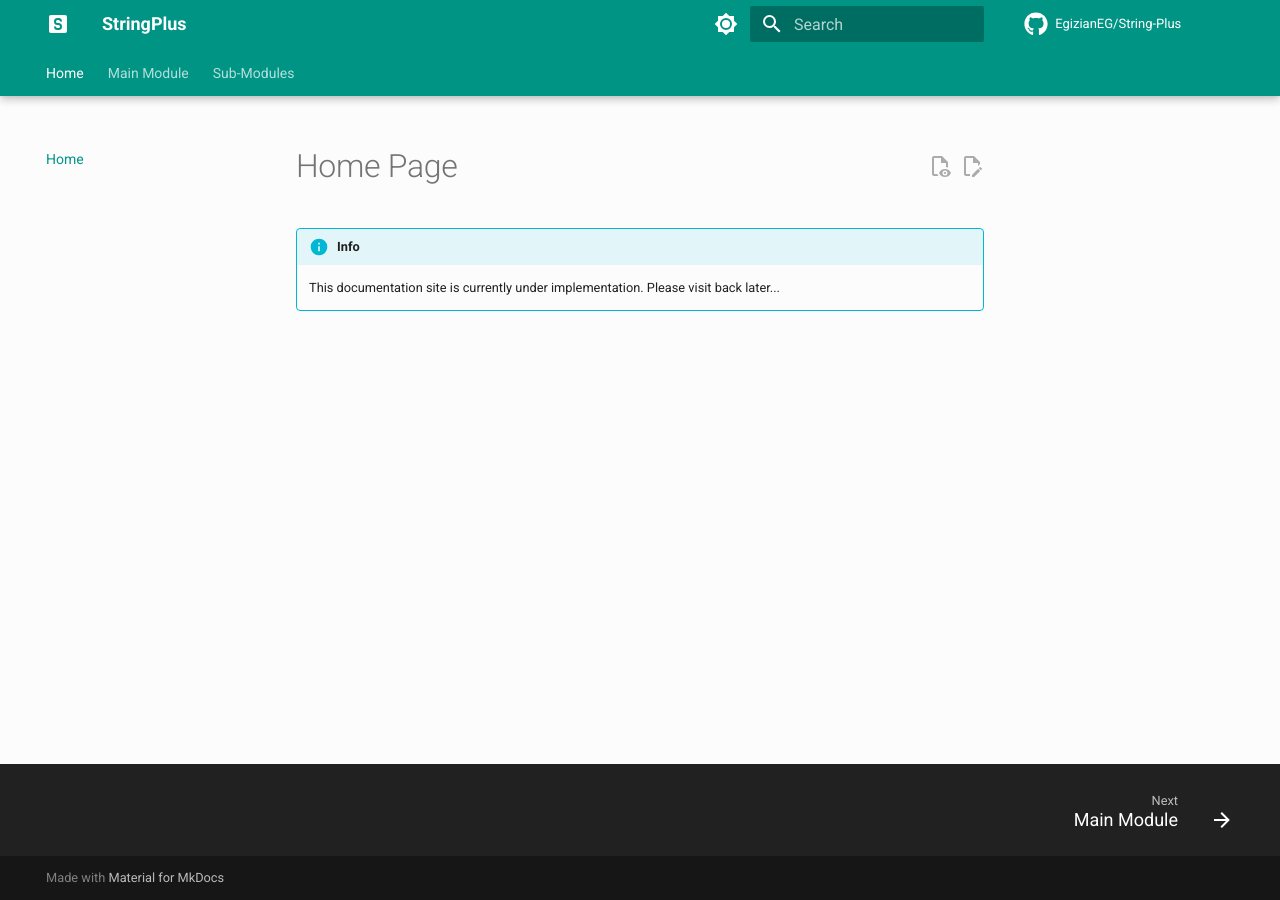
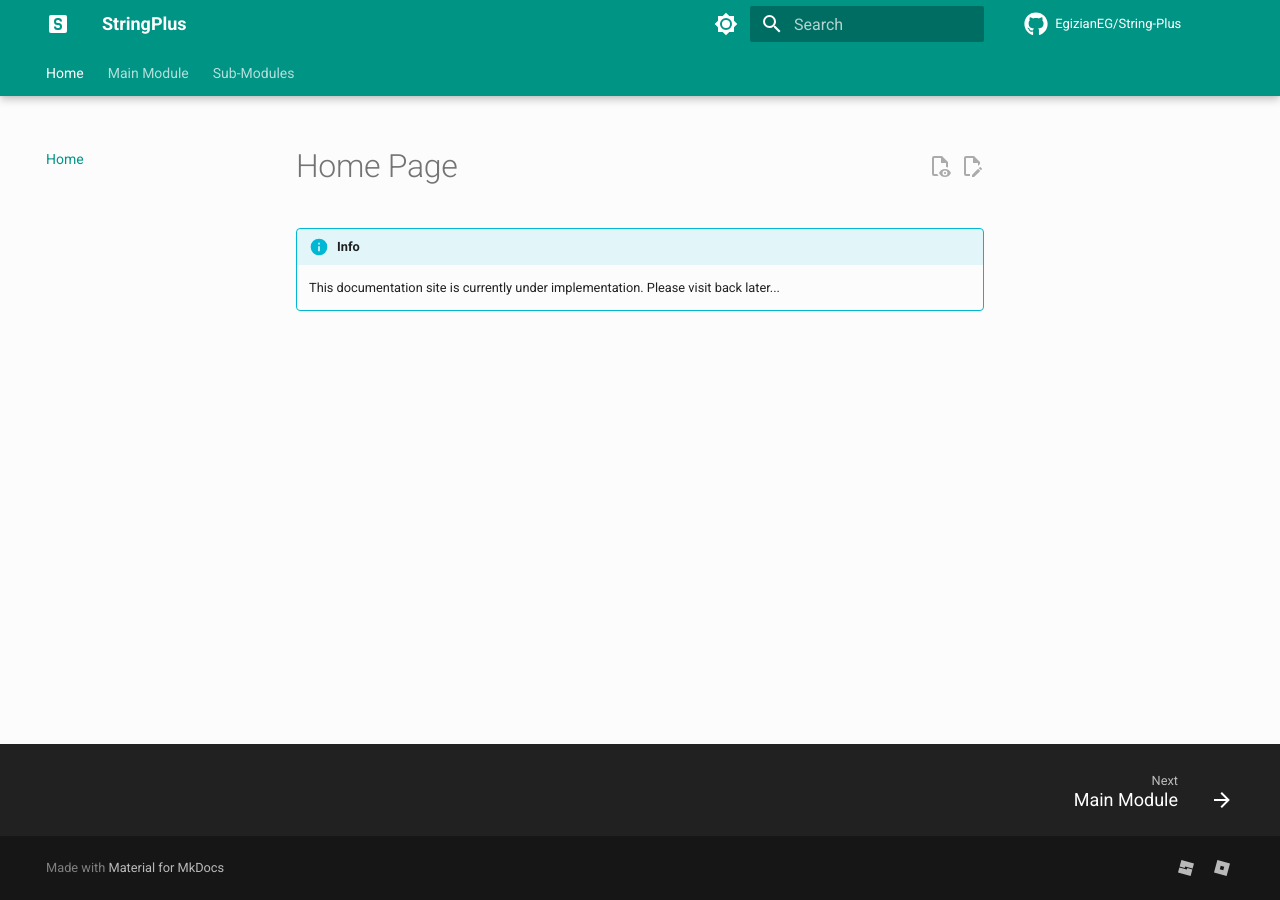
Before and after one commit to EgizianoEG/String-Plus, an MkDocs documentation site: the page built from Docs/index.md, in a window 1280 px wide. Built offline with MkDocs 1.6.1 and Material for MkDocs 9.7.7, drawn with Linux system fonts in a browser that asks for light colours; comment, search, counter and statistics services are not loaded.

Commit message:
Improvements

```diff
--- a/Docs/Stylesheets/DarkMode.css
+++ b/Docs/Stylesheets/DarkMode.css
@@ -57,8 +57,8 @@
   --md-admonition-bg-color:          var(--md-default-bg-color);
 
   /*  Footer color shades */
-  --md-footer-bg-color:              hsla(var(--md-hue), 15%, 12%, 0.87);
-  --md-footer-bg-color--dark:        hsla(var(--md-hue), 15%, 10%, 1);
+  --md-footer-bg-color:              hsla(var(--md-hue), 8%, 12%, 0.87);
+  --md-footer-bg-color--dark:        hsla(var(--md-hue), 15%, 10%, 0.5);
 
   /*  Shadow depth 1 */
   --md-shadow-z1:
--- a/mkdocs.yml
+++ b/mkdocs.yml
@@ -14,6 +14,7 @@ use_directory_urls: true
 theme:
     language: en
     name: material
+    custom_dir: Docs/Overrides
     favicon: Images/SiteIcon.png
     icon:
         repo: fontawesome/brands/github
@@ -70,16 +71,30 @@ plugins:
        minify_html: true
 
 markdown_extensions:
-    - toc
+    - toc:
+        permalink: ⚓︎
+        permalink_title: Anchor Link
+
     - abbr
     - admonition
     - footnotes
     - def_list
+    - pymdownx.emoji
     - pymdownx.details
     - pymdownx.highlight
     - pymdownx.superfences
     - pymdownx.tabbed:
         alternate_style: true
+
+extra:
+  generator: true
+  social:
+    - icon: Custom/RobloxStudioIcon
+      link: https://devforum.roblox.com/t/2094017
+      name: DevForum Topic
+    - icon: simple/roblox
+      link: https://www.roblox.com/library/11868937809
+      name: Roblox Model
 
 extra_css:
   - Stylesheets/LightMode.css
```
Also changed, not shown: Docs/Overrides/.icons/Custom/RobloxStudioIcon.svg (added).
